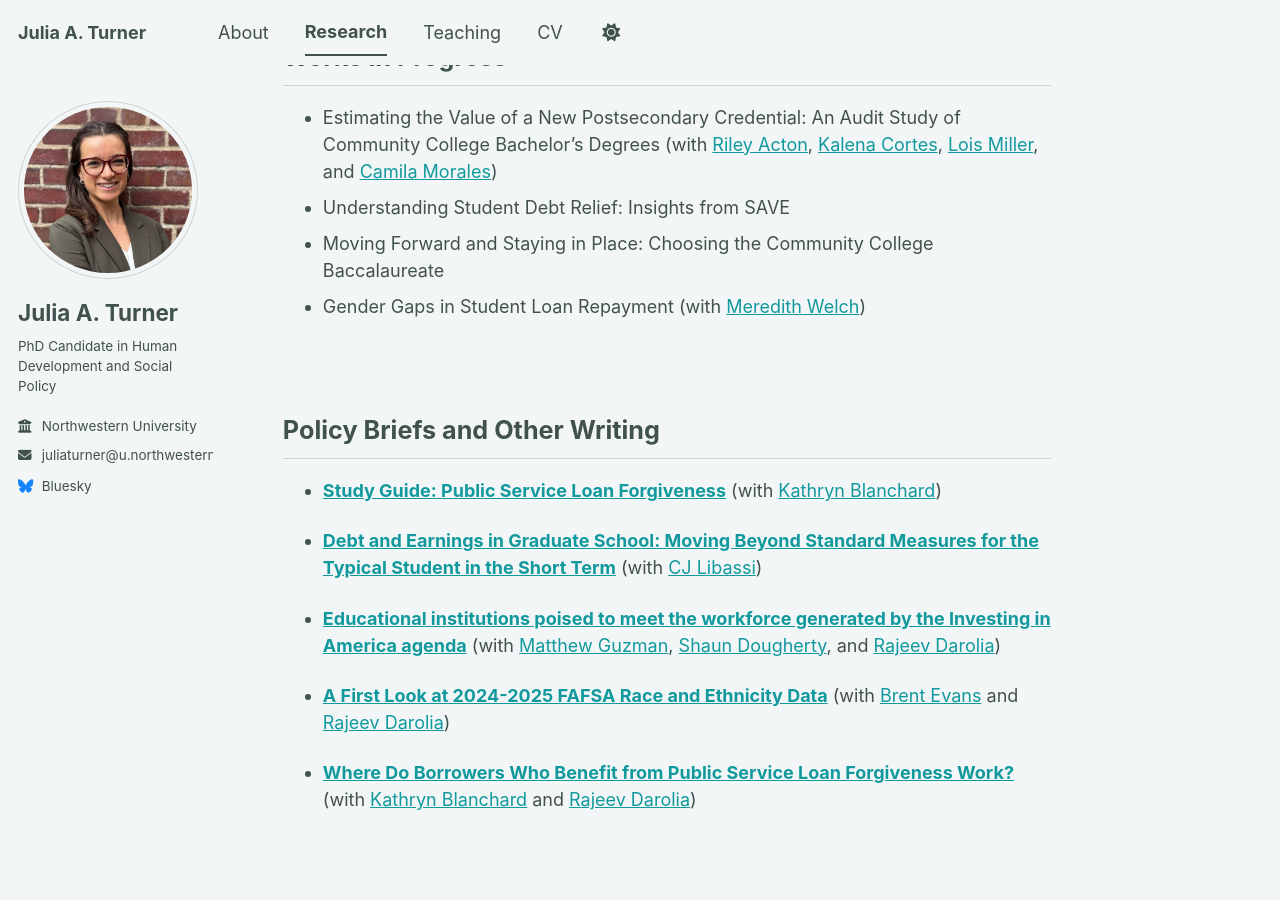
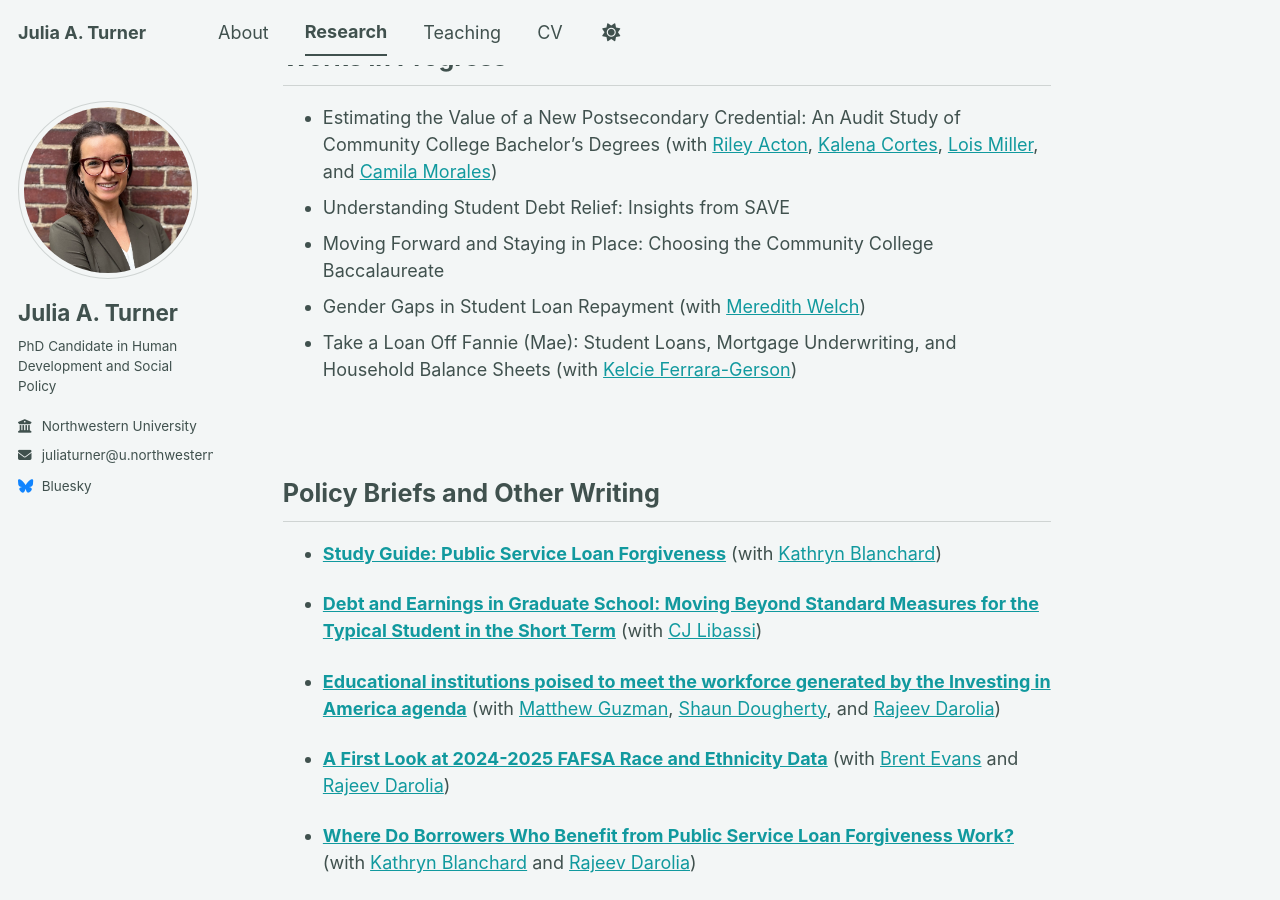
Before and after one commit to julia-a-turner/julia-a-turner.github.io, a Jekyll site: the page built from _pages/research.md, in a window 1280 px wide and 900 px high, scrolled down 1823 px. Built offline with Jekyll 4.4.1, drawn with Linux system fonts in a browser that asks for light colours; a script bundle is joined from its source files by our own code; library files that are not in the unit come from our copies; before the commit the page ends 2660 px from its top, so only the background shows below that.

Commit message:
Update research.md

```diff
--- a/_pages/research.md
+++ b/_pages/research.md
@@ -125,6 +125,7 @@ Building on canonical models of human capital investment, this paper explores th
 - Understanding Student Debt Relief: Insights from SAVE
 - Moving Forward and Staying in Place: Choosing the Community College Baccalaureate
 - Gender Gaps in Student Loan Repayment (with [Meredith Welch](https://www.meredithswelch.com/))
+- Take a Loan Off Fannie (Mae): Student Loans, Mortgage Underwriting, and Household Balance Sheets (with [Kelcie Ferrara-Gerson](https://sites.google.com/umich.edu/kelcieferraragerson/about?authuser=0))
 
 <br>
 
```
